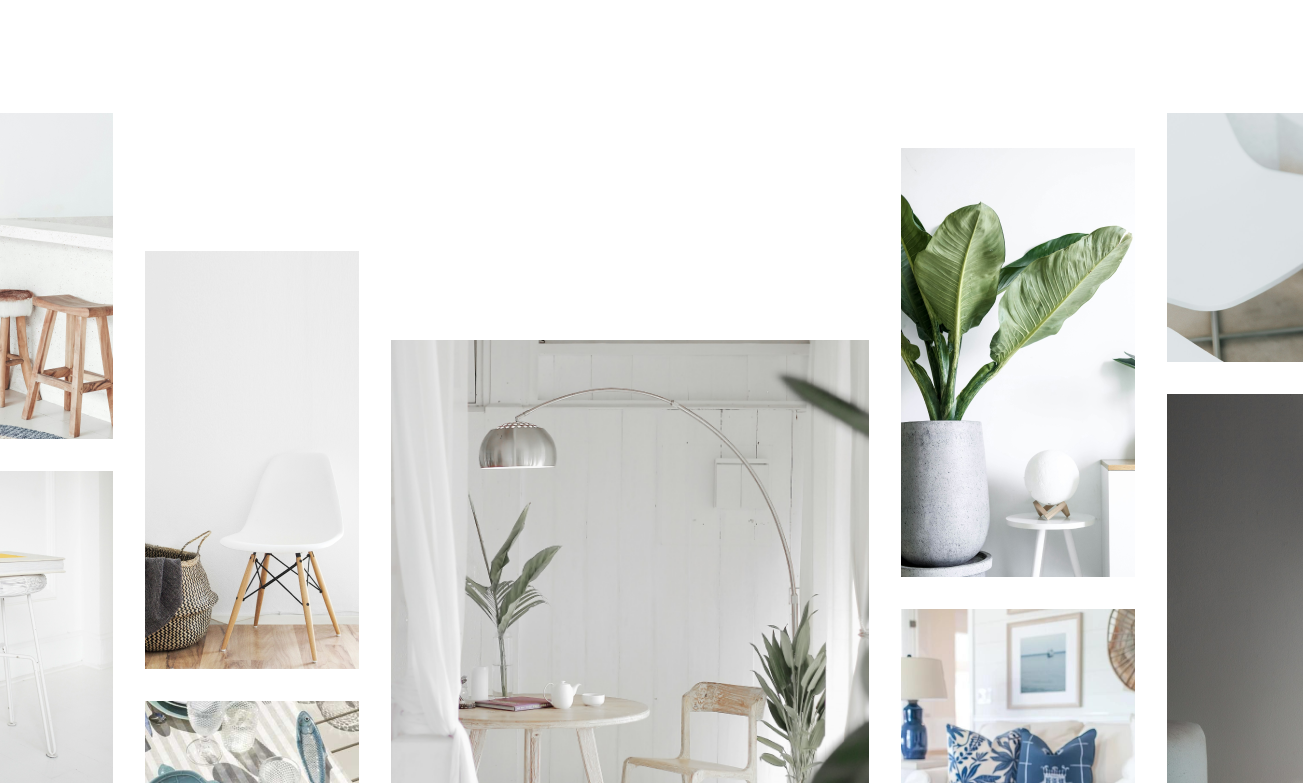
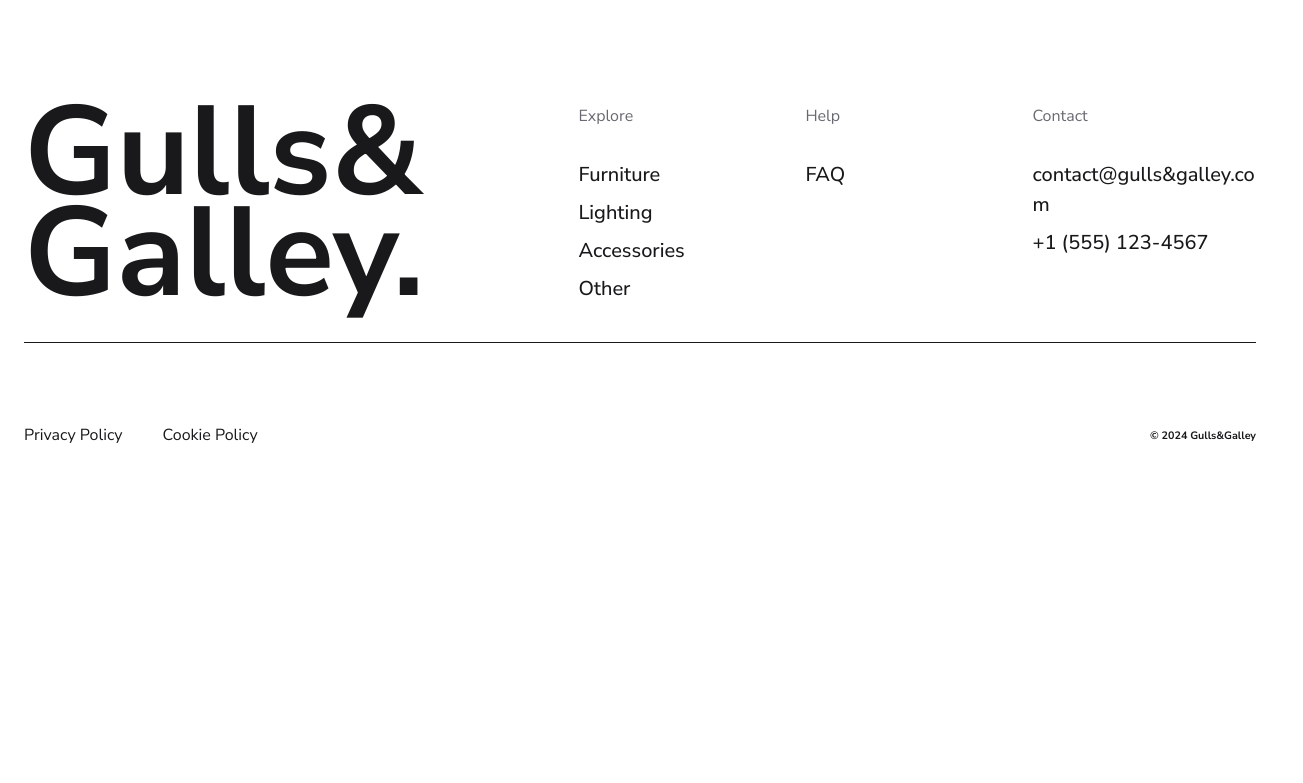
Before and after one commit to yuliiaaaaa/gulls-galley-client, a React (Vite) app: page / in a window 1280 px wide. Shown: the part 9937-10720 px from the top of the page, 1303 px wide, since content can reach past the window. After the commit the page ends 10426 px from the top, so only its background shows below. Built offline with nearby package versions, Linux system fonts and the light colour scheme.

Commit message:
* revert images

```diff
--- a/src/components/home/subscribe/Subscribe.tsx
+++ b/src/components/home/subscribe/Subscribe.tsx
@@ -21,7 +21,7 @@ export const SubscribeSection = () => {
       <div className={s.subscribe__button_container}>
         <Button className={s.subscribe__button} title="JOIN THE CREW" isDisabled={false} />
       </div>
-
+{/*
       <div className={s.imageGallery}>
         <div className={`${s.img__container1} ${s.img__container}`}>
           <img src="/subscribe/1.png" className={s.imageGallery__item} alt="gallery-item-1" />
@@ -44,7 +44,7 @@ export const SubscribeSection = () => {
           <img src="/subscribe/8.png" className={s.imageGallery__item} alt="gallery-item-8" />
           <img src="/subscribe/9.png" className={s.imageGallery__item} alt="gallery-item-9" />
         </div>
-      </div>
+      </div> */}
     </section>
   );
 };
--- a/src/components/home/subscribe/subscribe.module.scss
+++ b/src/components/home/subscribe/subscribe.module.scss
@@ -106,32 +106,32 @@
   }
 }
 
-.imageGallery {
-  display: flex;
-  gap: 32px;
+// .imageGallery {
+//   display: flex;
+//   gap: 32px;
 
-  &__item5 {
-    margin-top: 312px;
-    width: 512px;
-    height: 627px;
-  }
-}
+//   &__item5 {
+//     margin-top: 312px;
+//     width: 512px;
+//     height: 627px;
+//   }
+// }
 
-.img__container {
-  display: flex;
-  flex-direction: column;
-  gap: 32px;
+// .img__container {
+//   display: flex;
+//   flex-direction: column;
+//   gap: 32px;
 
-  &1 {
-    margin-top: 85px;
-  }
-  &2 {
-    margin-top: 223px;
-  }
-  &3 {
-    margin-top: 120px;
-  }
-  &4 {
-    margin-top: 85px;
-  }
-}
+//   &1 {
+//     margin-top: 85px;
+//   }
+//   &2 {
+//     margin-top: 223px;
+//   }
+//   &3 {
+//     margin-top: 120px;
+//   }
+//   &4 {
+//     margin-top: 85px;
+//   }
+// }
```
